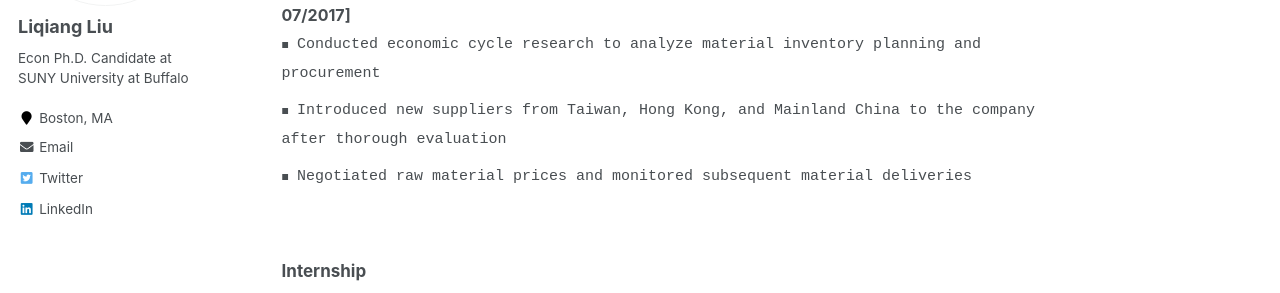
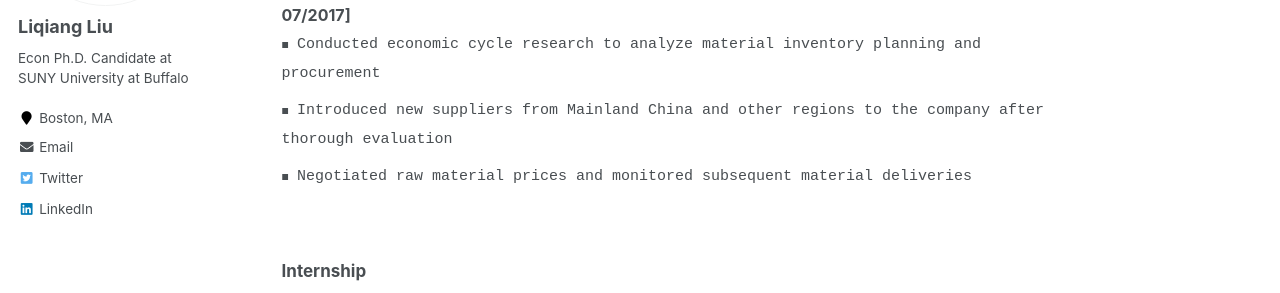
Before and after one commit to Liqiang-Liu/Liqiang-Liu.github.io, a Jekyll site: the page built from _pages/workexperience.md, in a window 1280 px wide and 960 px high. Shown: the part 287-580 px from the top of the window. Built offline with Jekyll 4.4.1, drawn with Linux system fonts in a browser that asks for light colours.

Commit message:
Update workexperience.md

```diff
--- a/_pages/workexperience.md
+++ b/_pages/workexperience.md
@@ -28,7 +28,7 @@ redirect_from:
   <span style="font-size: 16px;"><strong>Procurement Engineer, Shenzhen Union Technology Co., Ltd., Shenzhen, China [07/2015 - 07/2017]</strong></span>
     <ul class="custom-bullet">
       <li><span style="font-size: 15px; font-family: monospace;">Conducted economic cycle research to analyze material inventory planning and procurement</span></li>
-      <li><span style="font-size: 15px; font-family: monospace;">Introduced new suppliers from Taiwan, Hong Kong, and Mainland China to the company after thorough evaluation</span></li>
+      <li><span style="font-size: 15px; font-family: monospace;">Introduced new suppliers from Mainland China and other regions to the company after thorough evaluation</span></li>
       <li><span style="font-size: 15px; font-family: monospace;">Negotiated raw material prices and monitored subsequent material deliveries</span></li>
      </ul>
   </ul>
```
